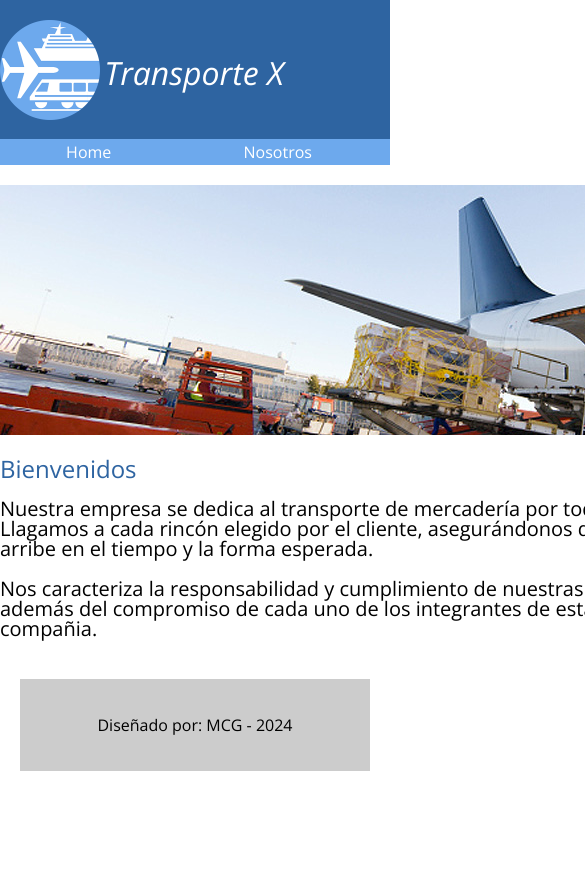
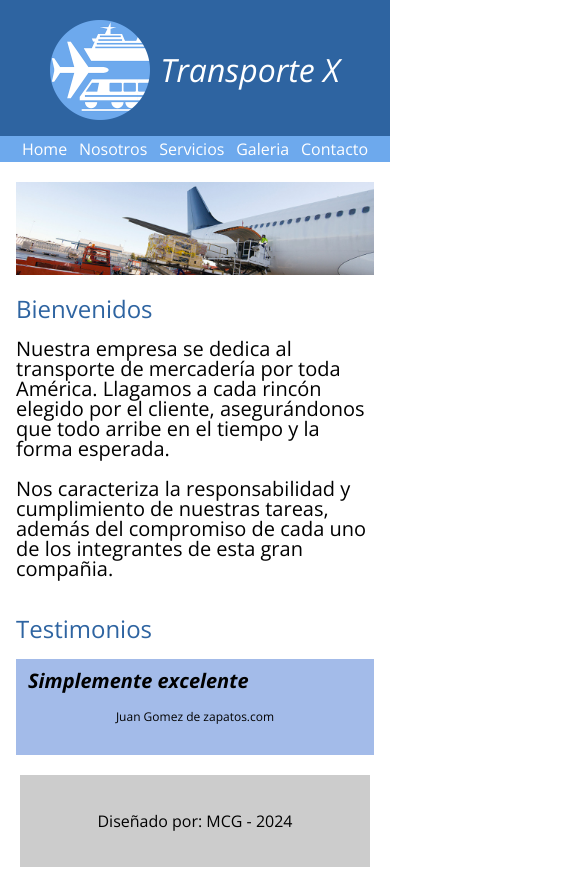
Before and after one commit to CeciliaGerlero/Entrega-20-05, a plain HTML site: page index.html in a window 390 px wide. Shown: the top 887 px of the page, 585 px wide, since content can reach past the window. Before the commit the page ends 844 px from the top, so only its background shows below. Drawn offline with nearby package versions, Linux system fonts and the light colour scheme.

Commit message:
mitad clase mie 15

```diff
--- a/css/transportes.css
+++ b/css/transportes.css
@@ -62,8 +62,11 @@ footer {
     margin: 20px;
 }
 
+
+
+
 .holder {
-    width: 960px;
+    max-width: 960px;
     margin: 0 auto;
 
 
@@ -76,6 +79,12 @@ h2 {
 }
 
 /* inicio home */
+
+.homeimg img {
+    max-width: 100%;
+}
+
+
 .columnas {
     display: flex;
 }
@@ -221,7 +230,7 @@ h2 {
     height: 150px;
 }
 
-.formulario p:nth-child(4){
+.formulario p:nth-child(4) {
     /* background-color: #f60404;*/
     align-items: start;
 }
@@ -242,8 +251,68 @@ h2 {
 }
 
 
+/* fin contacto */
+
+/* inicio @media 550 */
+
+@media screen and (max-width: 550px) {
+
+    /* home */
+    .columnas {
+        flex-direction: column;
+    }
+
+    .bienvenidos,
+    .testimonios {
+        width: 100%
+    }
+
+    .holder {
+        padding: 0 16px;
+    }
+
+    .personas {
+
+        flex-wrap: wrap;
+        gap: 16px;
+
+    }
+
+    .persona {
+        width: 47%;
+    }
 
 
+    .contacto {
+        flex-direction: column;
+    }
+
+    .datos {
+        display: none;
+    }
+
+    header .holder {
+        /* background-color: #f60404; */
+        display: flex;
+        justify-content: center;
+        align-items: center;
+        padding: 0 0 16px 0;
+    }
+
+    header h1 {
+        position: static;
+        margin-left: 10px;
+    }
+
+}
+
+/* fin @media 550 */
+
+@media screen and (max-width: 320px){
+nav ul.holder{
+    flex-direction: column;
+    padding: 0;
+}
 
 
-/* fin contacto */
+}
--- a/index.html
+++ b/index.html
@@ -37,7 +37,7 @@
 
 
     <main class="holder">
-        <div class=homeing>
+        <div class=homeimg>
             <img src="img/home/img01.jpg" alt="avion">
         </div>
         <div class="columnas">
```
Also changed, not shown: contacto.html (+2 -2 lines).
